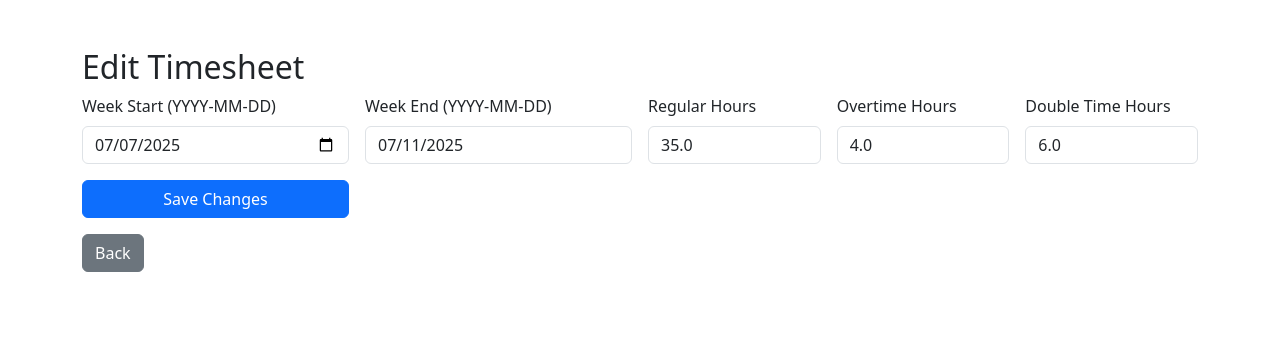
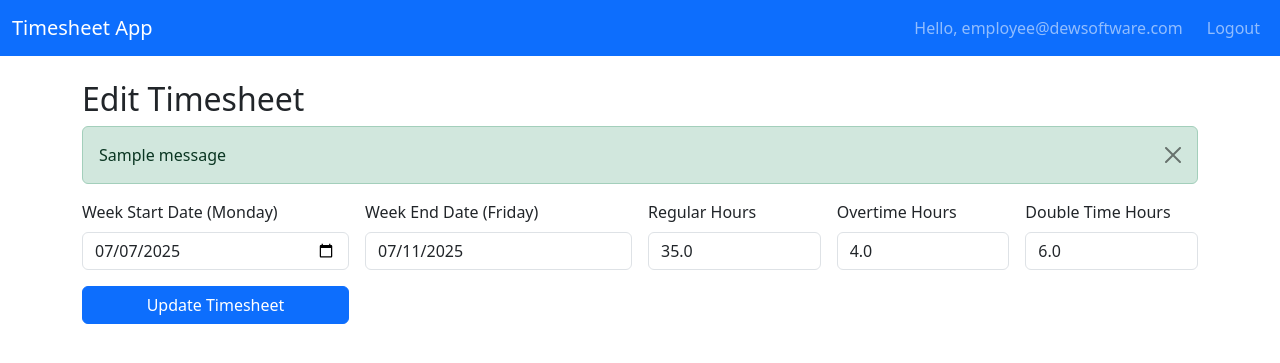
Before and after one commit to Krishzz/timesheet-global-app, a Flask app: page /edit_timesheet/2 in a window 1280 px wide. Shown: the top 363 px of the page. Run offline with Flask 3, Linux system fonts and the light colour scheme; a user stored in the database is signed in; one stand-in notice (Sample message) is shown.

Commit message:
updated workflow

```diff
--- a/app.py
+++ b/app.py
@@ -19,12 +19,13 @@ class User(db.Model):
 class Timesheet(db.Model):
     id = db.Column(db.Integer, primary_key=True)
     week_start = db.Column(db.String(10), nullable=False)
-    week_end = db.Column(db.String(10), nullable=False)  # NEW COLUMN
+    week_end = db.Column(db.String(10), nullable=False)
     regular_hours = db.Column(db.Float, nullable=False)
     overtime_hours = db.Column(db.Float, nullable=False)
     doubletime_hours = db.Column(db.Float, nullable=False)
     status = db.Column(db.String(20), default='draft')
     submitted_by = db.Column(db.String(120), nullable=False)
+    rejection_comments = db.Column(db.Text, nullable=True)  # NEW FIELD
 
 # Decorators
 def login_required(f):
@@ -100,7 +101,8 @@ def new_timesheet():
         overtime_hours=overtime_hours,
         doubletime_hours=doubletime_hours,
         status='draft',
-        submitted_by=user.username
+        submitted_by=user.username,
+        rejection_comments=None
     )
     db.session.add(ts)
     db.session.commit()
@@ -123,6 +125,7 @@ def edit_timesheet(ts_id):
         ts.overtime_hours = float(request.form['overtime_hours'])
         ts.doubletime_hours = float(request.form['doubletime_hours'])
         ts.status = 'draft'  # editing moves it back to draft
+        ts.rejection_comments = None  # Clear rejection comments on edit
         db.session.commit()
         flash('Timesheet updated', 'success')
         return redirect(url_for('index'))
@@ -141,6 +144,7 @@ def submit_timesheet(ts_id):
         flash('Timesheet already approved, cannot submit', 'warning')
         return redirect(url_for('index'))
     ts.status = 'submitted'
+    ts.rejection_comments = None  # Clear rejection comments on submit
     db.session.commit()
     flash('Timesheet submitted for approval', 'success')
     return redirect(url_for('index'))
@@ -157,19 +161,30 @@ def manager_dashboard():
 def manager_approve(ts_id):
     ts = Timesheet.query.get_or_404(ts_id)
     ts.status = 'approved'
+    ts.rejection_comments = None
     db.session.commit()
     flash(f'Timesheet for {ts.submitted_by} approved', 'success')
     return redirect(url_for('manager_dashboard'))
+
+# ... other imports and code ...
 
 @app.route('/manager/reject/<int:ts_id>', methods=['POST'])
 @manager_required
 def manager_reject(ts_id):
     ts = Timesheet.query.get_or_404(ts_id)
+    rejection_comments = request.form.get('rejection_comments', '').strip()
+    if not rejection_comments:
+        flash('Rejection comments are required.', 'danger')
+        return redirect(url_for('manager_dashboard'))
+
     ts.status = 'rejected'
+    ts.rejection_comments = rejection_comments
     db.session.commit()
-    flash(f'Timesheet for {ts.submitted_by} rejected', 'danger')
+    flash(f'Timesheet for {ts.submitted_by} rejected with comments.', 'danger')
     return redirect(url_for('manager_dashboard'))
 
 
 if __name__ == "__main__":
-    app.run()
+    with app.app_context():
+        db.create_all()
+    app.run(debug=True)
--- a/templates/edit_timesheet.html
+++ b/templates/edit_timesheet.html
@@ -7,78 +7,164 @@
   <link href="https://cdn.jsdelivr.net/npm/bootstrap@5.3.0/dist/css/bootstrap.min.css" rel="stylesheet" />
 </head>
 <body>
-  <div class="container my-5">
+  <!-- Navbar -->
+  <nav class="navbar navbar-expand-lg navbar-dark bg-primary">
+    <div class="container-fluid">
+      <a class="navbar-brand" href="{{ url_for('index') }}">Timesheet App</a>
+      <div class="collapse navbar-collapse justify-content-end">
+        <ul class="navbar-nav">
+          <li class="nav-item">
+            <span class="nav-link">Hello, {{ session.username }}</span>
+          </li>
+          <li class="nav-item">
+            <a class="nav-link btn btn-outline-light btn-sm ms-2" href="{{ url_for('logout') }}">Logout</a>
+          </li>
+        </ul>
+      </div>
+    </div>
+  </nav>
+
+  <div class="container my-4">
     <h2>Edit Timesheet</h2>
+
+    {% with messages = get_flashed_messages(with_categories=true) %}
+      {% if messages %}
+        {% for category, message in messages %}
+          <div class="alert alert-{{ 'danger' if category=='danger' else category }} alert-dismissible fade show" role="alert">
+            {{ message }}
+            <button type="button" class="btn-close" data-bs-dismiss="alert" aria-label="Close"></button>
+          </div>
+        {% endfor %}
+      {% endif %}
+    {% endwith %}
 
     <form action="{{ url_for('edit_timesheet', ts_id=ts.id) }}" method="post" class="row g-3 needs-validation" novalidate>
       <div class="col-md-3">
-        <label for="week_start" class="form-label">Week Start (YYYY-MM-DD)</label>
-        <input type="date" class="form-control" id="week_start" name="week_start" value="{{ ts.week_start }}" required />
-        <div class="invalid-feedback">Please provide a valid week start date (Monday).</div>
+        <label for="week_start" class="form-label">Week Start Date (Monday)</label>
+        <input
+          type="date"
+          class="form-control"
+          id="week_start"
+          name="week_start"
+          required
+          value="{{ ts.week_start }}"
+        />
+        <div class="invalid-feedback">Please provide a valid week start date.</div>
       </div>
-
       <div class="col-md-3">
-        <label for="week_end" class="form-label">Week End (YYYY-MM-DD)</label>
-        <input type="date" class="form-control" id="week_end" name="week_end" value="{{ ts.week_end }}" readonly />
+        <label for="week_end" class="form-label">Week End Date (Friday)</label>
+        <input
+          type="date"
+          class="form-control"
+          id="week_end"
+          name="week_end"
+          readonly
+          value="{{ ts.week_end }}"
+        />
       </div>
-
       <div class="col-md-2">
         <label for="regular_hours" class="form-label">Regular Hours</label>
-        <input type="number" step="0.1" min="0" class="form-control" id="regular_hours" name="regular_hours" value="{{ ts.regular_hours }}" required />
+        <input
+          type="number"
+          step="0.1"
+          min="0"
+          class="form-control"
+          id="regular_hours"
+          name="regular_hours"
+          required
+          value="{{ ts.regular_hours }}"
+        />
         <div class="invalid-feedback">Enter regular hours.</div>
       </div>
-
       <div class="col-md-2">
         <label for="overtime_hours" class="form-label">Overtime Hours</label>
-        <input type="number" step="0.1" min="0" class="form-control" id="overtime_hours" name="overtime_hours" value="{{ ts.overtime_hours }}" required />
+        <input
+          type="number"
+          step="0.1"
+          min="0"
+          class="form-control"
+          id="overtime_hours"
+          name="overtime_hours"
+          required
+          value="{{ ts.overtime_hours }}"
+        />
         <div class="invalid-feedback">Enter overtime hours.</div>
       </div>
-
       <div class="col-md-2">
         <label for="doubletime_hours" class="form-label">Double Time Hours</label>
-        <input type="number" step="0.1" min="0" class="form-control" id="doubletime_hours" name="doubletime_hours" value="{{ ts.doubletime_hours }}" required />
+        <input
+          type="number"
+          step="0.1"
+          min="0"
+          class="form-control"
+          id="doubletime_hours"
+          name="doubletime_hours"
+          required
+          value="{{ ts.doubletime_hours }}"
+        />
         <div class="invalid-feedback">Enter double time hours.</div>
       </div>
-
       <div class="col-md-3 d-flex align-items-end">
-        <button type="submit" class="btn btn-primary w-100">Save Changes</button>
+        <button type="submit" class="btn btn-primary w-100">Update Timesheet</button>
       </div>
     </form>
+  </div>
 
-    <a href="{{ url_for('index') }}" class="btn btn-secondary mt-3">Back</a>
+  <!-- Bootstrap Toast for Non-Monday warning -->
+  <div class="position-fixed bottom-0 end-0 p-3" style="z-index: 1100;">
+    <div id="toastNonMonday" class="toast align-items-center text-bg-warning border-0" role="alert" aria-live="assertive" aria-atomic="true">
+      <div class="d-flex">
+        <div class="toast-body">
+          Week start date must be a Monday.
+        </div>
+        <button type="button" class="btn-close btn-close-white me-2 m-auto" data-bs-dismiss="toast" aria-label="Close"></button>
+      </div>
+    </div>
   </div>
 
   <script src="https://cdn.jsdelivr.net/npm/bootstrap@5.3.0/dist/js/bootstrap.bundle.min.js"></script>
   <script>
     (() => {
-      'use strict';
-      const forms = document.querySelectorAll('.needs-validation');
-      Array.from(forms).forEach(form => {
-        form.addEventListener('submit', event => {
-          if (!form.checkValidity()) {
-            event.preventDefault();
-            event.stopPropagation();
-          }
-          form.classList.add('was-validated');
-        }, false);
-      });
-    })();
+      'use strict'
+      const form = document.querySelector('.needs-validation')
+      const toastEl = document.getElementById('toastNonMonday')
+      const toast = new bootstrap.Toast(toastEl)
 
-    document.getElementById('week_start').addEventListener('change', function () {
-      const startDate = new Date(this.value);
-      const day = startDate.getDay();
+      form.addEventListener('submit', event => {
+        const weekStartInput = document.getElementById('week_start')
+        const date = new Date(weekStartInput.value)
 
-      if (day !== 1) {
-        alert('Please select a Monday as the week start date.');
-        this.value = '';
-        document.getElementById('week_end').value = '';
-        return;
-      }
+        if (date.getDay() !== 1) { // Monday = 1
+          event.preventDefault()
+          event.stopPropagation()
+          toast.show()
+          return
+        }
 
-      const friday = new Date(startDate);
-      friday.setDate(startDate.getDate() + 4); // Friday = Monday + 4 days
-      document.getElementById('week_end').value = friday.toISOString().split('T')[0];
-    });
+        if (!form.checkValidity()) {
+          event.preventDefault()
+          event.stopPropagation()
+        }
+        form.classList.add('was-validated')
+      }, false)
+
+      const weekStartInput = document.getElementById('week_start')
+      const weekEndInput = document.getElementById('week_end')
+
+      weekStartInput.addEventListener('change', () => {
+        const startDate = new Date(weekStartInput.value)
+        if (isNaN(startDate) || startDate.getDay() !== 1) {
+          weekEndInput.value = ''
+          return
+        }
+        const friday = new Date(startDate)
+        friday.setDate(friday.getDate() + 4)
+        const yyyy = friday.getFullYear()
+        const mm = String(friday.getMonth() + 1).padStart(2, '0')
+        const dd = String(friday.getDate()).padStart(2, '0')
+        weekEndInput.value = `${yyyy}-${mm}-${dd}`
+      })
+    })()
   </script>
 </body>
 </html>
--- a/templates/index.html
+++ b/templates/index.html
@@ -66,7 +66,9 @@
               {% elif ts.status == 'approved' %}
                 <span class="badge bg-success">Approved</span>
               {% elif ts.status == 'rejected' %}
-                <span class="badge bg-danger">Rejected</span>
+                <span class="badge bg-danger" title="{{ ts.rejection_comments }}">{{ ts.status.capitalize() }}</span>
+                <br />
+                <small class="text-danger fst-italic">{{ ts.rejection_comments }}</small>
               {% endif %}
             </td>
             <td>
@@ -145,7 +147,7 @@
           const weekStartInput = document.getElementById('week_start');
           const date = new Date(weekStartInput.value);
 
-          if (date.getDay() !== 1) {
+          if (date.getDay() !== 1) {  // 1 = Monday
             event.preventDefault();
             event.stopPropagation();
             toast.show();
```
Also changed, not shown: templates/manager_dashboard.html (+65 -6 lines), templates/manager_reject.html (added, +40 -0 lines), instance/timesheet.db.
